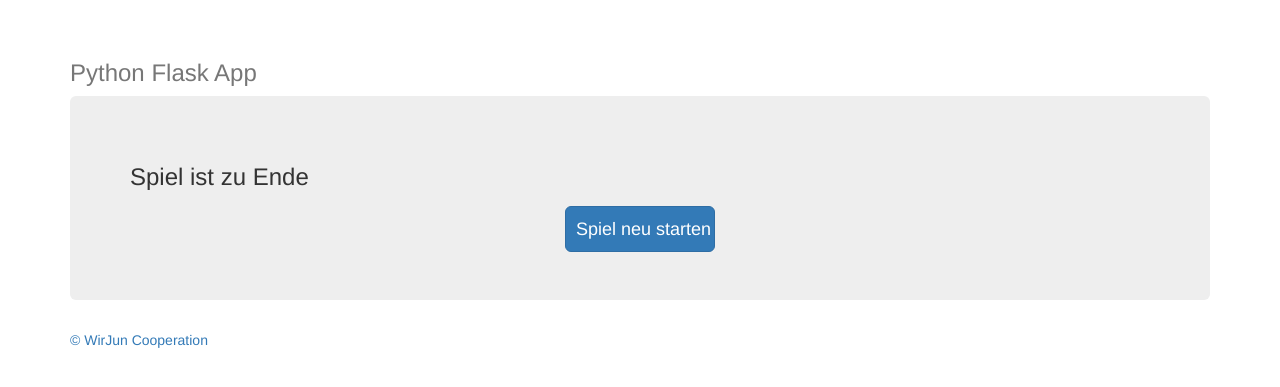
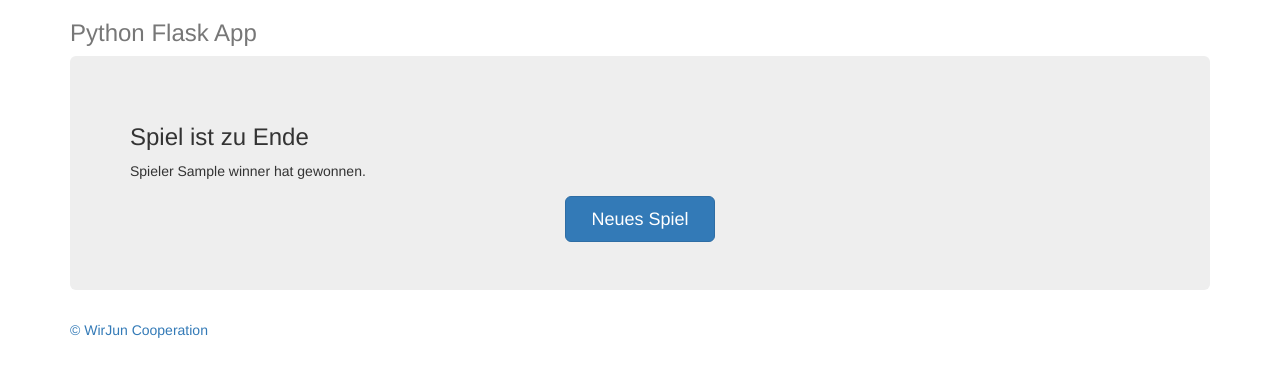
Before and after one commit to Wirjun/DartApp, a Flask app: template templates/winner.html in a window 1280 px wide. Shown: the top 387 px of the page. Run offline with Flask 2, Linux system fonts and the light colour scheme; the template is opened without the code that fills it: most values are stand-ins (such as "Sample title", 1, 10 or a date in 2020); some libraries are stand-ins or nearby versions.

Commit message:
Winner redirect

```diff
--- a/app.py
+++ b/app.py
@@ -13,10 +13,12 @@ def get_message(shotNumber, currentPlayer):
     numberPlayers =  len(data)
 
     #print player
+
     newPoints = int(data[currentPlayer]['points']) - shot
-    #print newPoints
-    time.sleep(2.0)
+    data[currentPlayer]['shot'] = shotNumber
+    time.sleep(0.5)
     if newPoints == 0:
+        print newPoints
         return redirect(url_for('winner'))
     elif newPoints > 0:
         data[currentPlayer]['points'] = str(newPoints)
@@ -62,9 +64,13 @@ def game():
     print data
     return render_template('game.html')
 
+
 @app.route('/winner')
 def winner():
-    return render_template('winner.html')
+    winner = request.args.get('winner')
+    print winner
+    return render_template('winner.html', winner=winner)
+
 
 
 @app.route('/stream')
@@ -77,9 +83,13 @@ def stream():
                     # wait for source data to be available, then push it
                     session['shot'] = x
                     session['player'] = y
-                    yield 'data: %s\n\n' % (json.dumps(get_message(x, y)))
+                    try:
+                        yield 'data: %s\n\n' % (json.dumps(get_message(x, y)))
+                    except TypeError as e:
+                        yield 'data: %s%s\n\n' % (json.dumps("Redirect"), json.dumps(y))
+
 
     return Response(stream_with_context (eventStream()), mimetype="text/event-stream")
 
 if __name__ == "__main__":
-    app.run(port=5001)
+    app.run(port=5000)
--- a/templates/winner.html
+++ b/templates/winner.html
@@ -7,10 +7,7 @@
     <link rel="stylesheet" href="https://maxcdn.bootstrapcdn.com/bootstrap/3.3.7/css/bootstrap.min.css">
     <script src="https://ajax.googleapis.com/ajax/libs/jquery/3.3.1/jquery.min.js"></script>
     <script src="https://maxcdn.bootstrapcdn.com/bootstrap/3.3.7/js/bootstrap.min.js"></script>
-    <link href="../static/css/signup.css" rel="stylesheet">
     <link href="../static/css/global.css" rel="stylesheet">
-    <script src="../static/js/jquery-1.11.2.js"></script>
-    <script src="../static/js/signUp.js"></script>
 
   </head>
 
@@ -23,8 +20,9 @@
 
       <div class="jumbotron">
         <h3>Spiel ist zu Ende</h3>
+        <span>Spieler </span> <span> {{winner}}</span> <span> hat gewonnen. </span>
 
-        <a href="/"><button id="btnReset" class="btn btn-lg btn-primary btn-block" type="button">Spiel neu starten</button>
+        <a href="/"><button id="btnReset" class="btn btn-lg btn-primary btn-block" type="button">Neues Spiel</button>
       </div>
 
 
```
Also changed, not shown: templates/game.html (+9 -1 lines).
